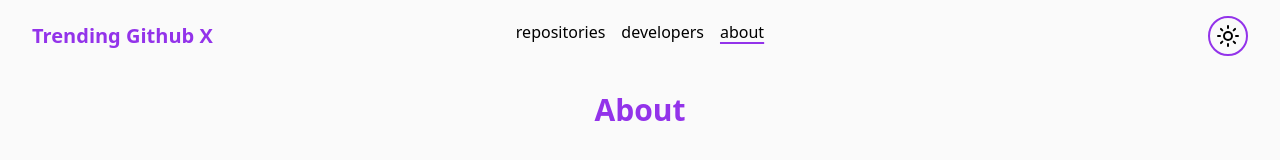
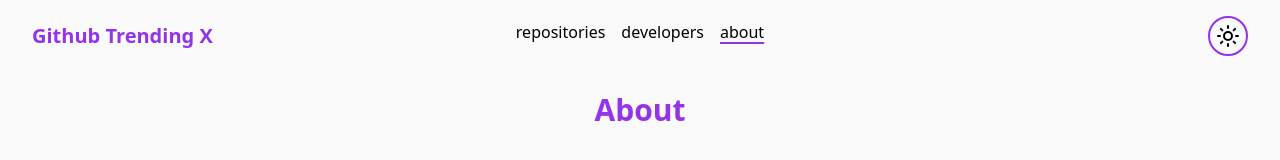
Before and after one commit to totti-rdz/github-trending-x, a React (Vite) app in the folder client/: page /about in a window 1280 px wide. Shown: the top 160 px of the page. Built offline with nearby package versions, Linux system fonts and the light colour scheme.

Commit message:
rename project to github trending x

```diff
--- a/client/index.html
+++ b/client/index.html
@@ -4,7 +4,7 @@
     <meta charset="UTF-8" />
     <link rel="icon" type="image/svg+xml" href="/vite.svg" />
     <meta name="viewport" content="width=device-width, initial-scale=1.0" />
-    <title>Github Trending Repositories</title>
+    <title>Github Trending X</title>
 
     <script src="/scripts/getPreferredColorScheme.js"></script>
   </head>
--- a/client/src/components/Layout/components/Header/Logo.tsx
+++ b/client/src/components/Layout/components/Header/Logo.tsx
@@ -5,9 +5,9 @@
     <Link
       to={'/'}
       className="cursor-pointer select-none whitespace-nowrap text-xl font-bold text-accent-600"
-      title="Trending Github X"
+      title="Github Trending X"
     >
-      <span aria-hidden={true}>Trending Github X</span>
+      <span aria-hidden={true}>Github Trending X</span>
       <span className="sr-only">Home</span>
     </Link>
   );
--- a/client/src/pages/Developers/index.tsx
+++ b/client/src/pages/Developers/index.tsx
@@ -15,7 +15,7 @@
 
   return (
     <Layout>
-      <Title text="Trending GitHub Developers" />
+      <Title text="GitHub Trending Developers" />
       <div className="mx-auto my-5 flex flex-col justify-center gap-2 sm:flex-row">
         <LanguageSelect
           currentLanguage={language}
--- a/client/src/pages/Home/index.tsx
+++ b/client/src/pages/Home/index.tsx
@@ -20,7 +20,7 @@
 
   return (
     <Layout>
-      <Title text="Trending GitHub Repositories" />
+      <Title text="GitHub Trending Repositories" />
       <div className="mx-auto my-5 flex flex-col justify-center gap-2 sm:flex-row">
         <LanguageSpokenSelect
           currentSpokenLanguage={spokenLanguage}
--- a/package.json
+++ b/package.json
@@ -1,5 +1,5 @@
 {
-  "name": "node-webscraper-github",
+  "name": "github-trending-x",
   "version": "1.0.0",
   "description": "",
   "type": "module",
```
